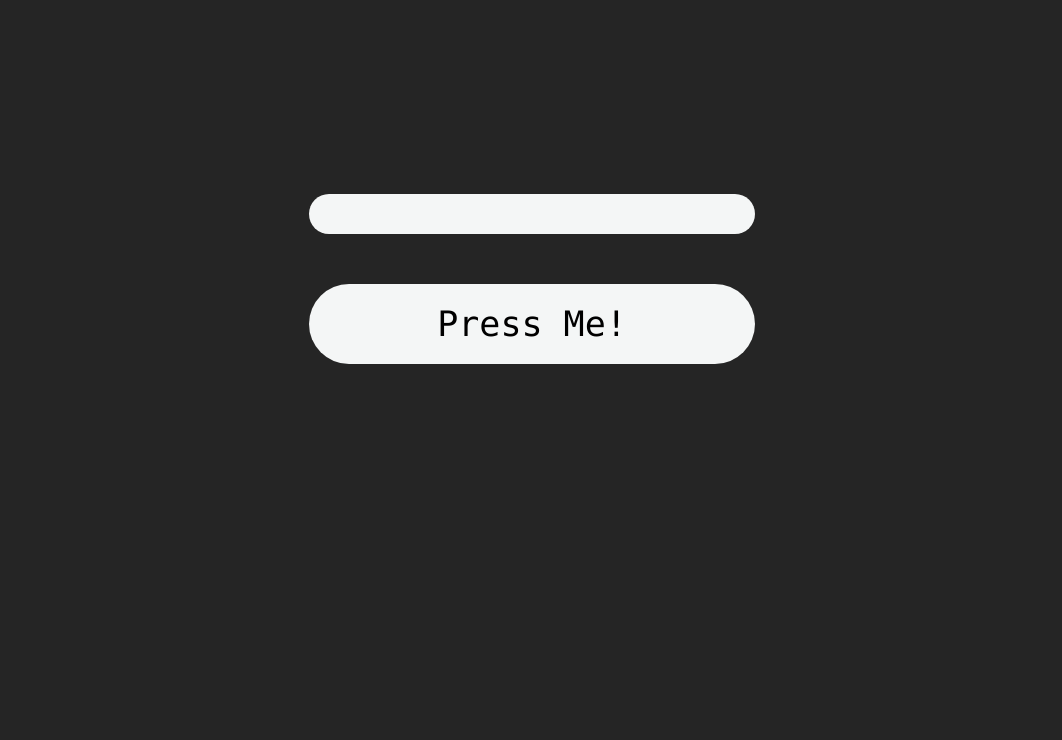
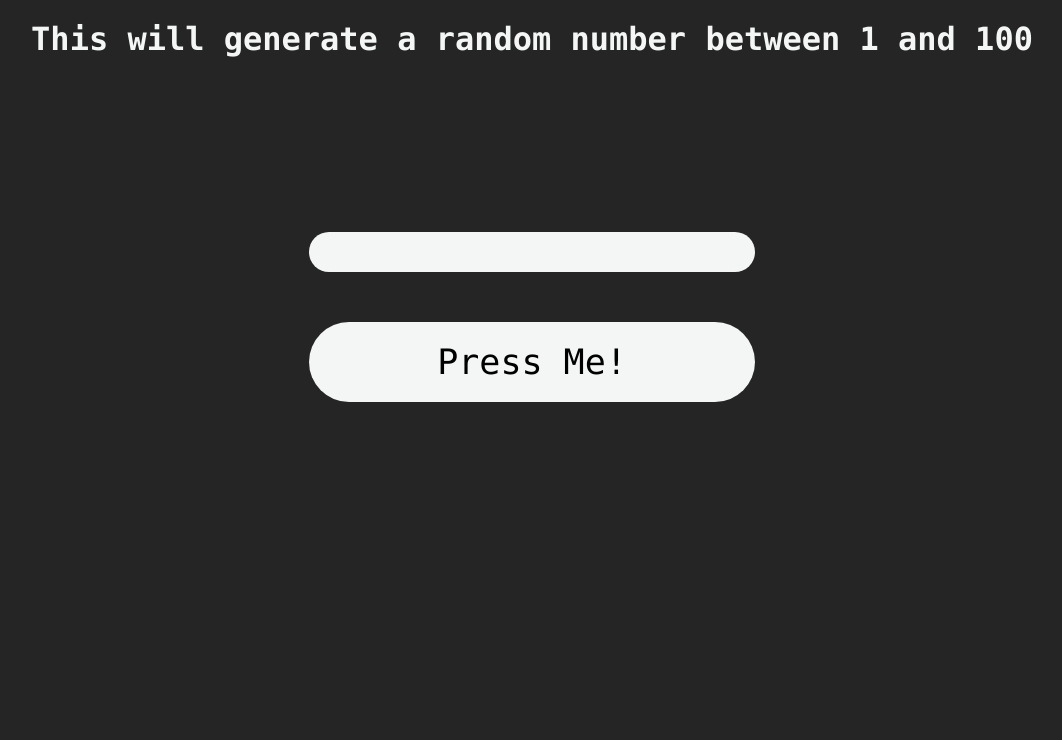
Before and after one commit to inkwill8/rand-num-gen, a plain HTML site: page index.html in a window 1280 px wide. Shown: the top 740 px of the page, without its empty margins (108-1170 px from the left). Drawn offline with Linux system fonts and the light colour scheme.

Commit message:
Add h1 text and change font

```diff
--- a/index.html
+++ b/index.html
@@ -15,6 +15,7 @@
     <title>Random Number Generator</title>
   </head>
   <body>
+    <h1>This will generate a random number between 1 and 100</h1>
     <div>
         <input type="text" readonly />
     <button type="button">Press Me!</button>
--- a/logic.js
+++ b/logic.js
@@ -7,7 +7,7 @@ const pressMe = document.querySelector('button');
 // Add event listener to the button
 pressMe.addEventListener('click', onClick);
 
-// Define the function
+// Define the function when clicked
 function onClick () {
     let random = Math.round((Math.random() * 100) + 1);
     input.value = random;
--- a/style.css
+++ b/style.css
@@ -6,12 +6,18 @@
 }
 
 body {
+    font-family: 'Menlo', sans-serif;
     height: 100vh;
     display: flex;
     flex-direction: column;
     justify-content: center;
     align-items: center;
     background-color: #252525;
+}
+
+h1 {
+    color: #f4f6f6;
+    margin-top: 20px;
 }
 
 div {
```
